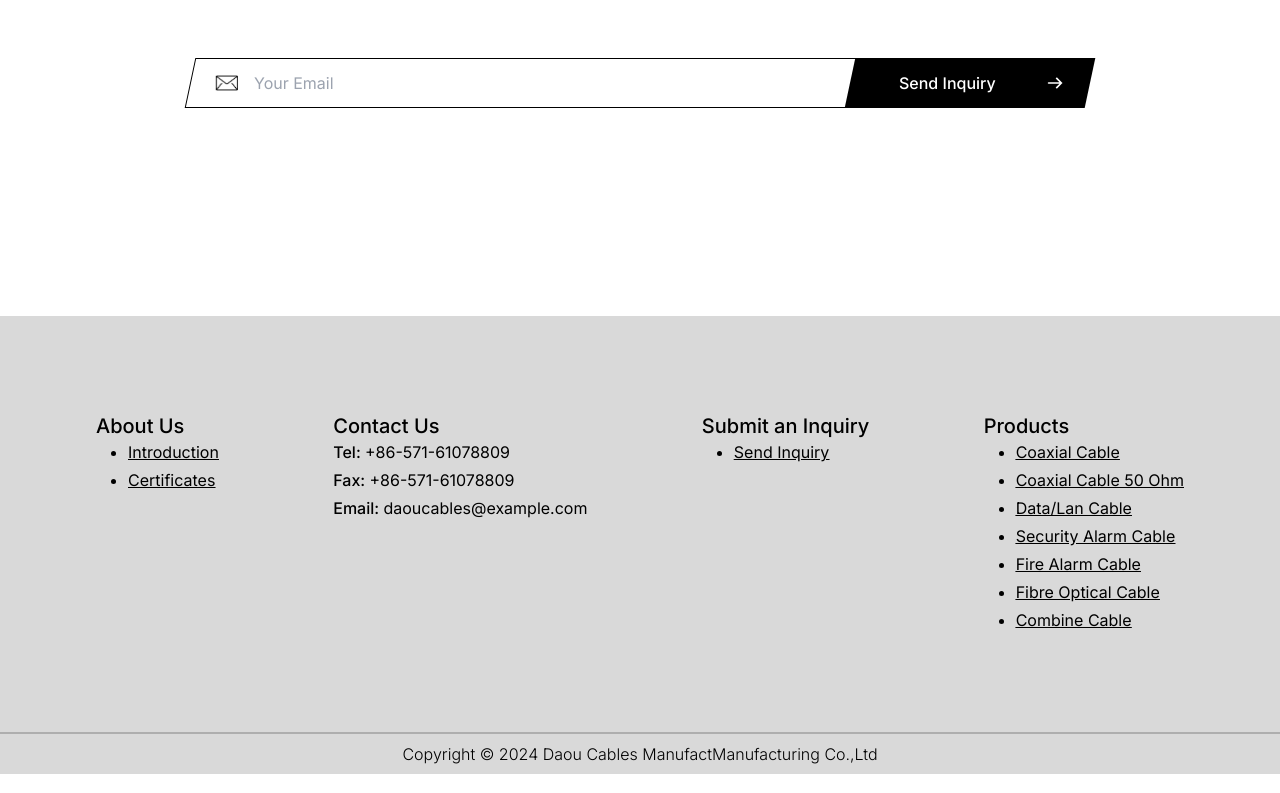
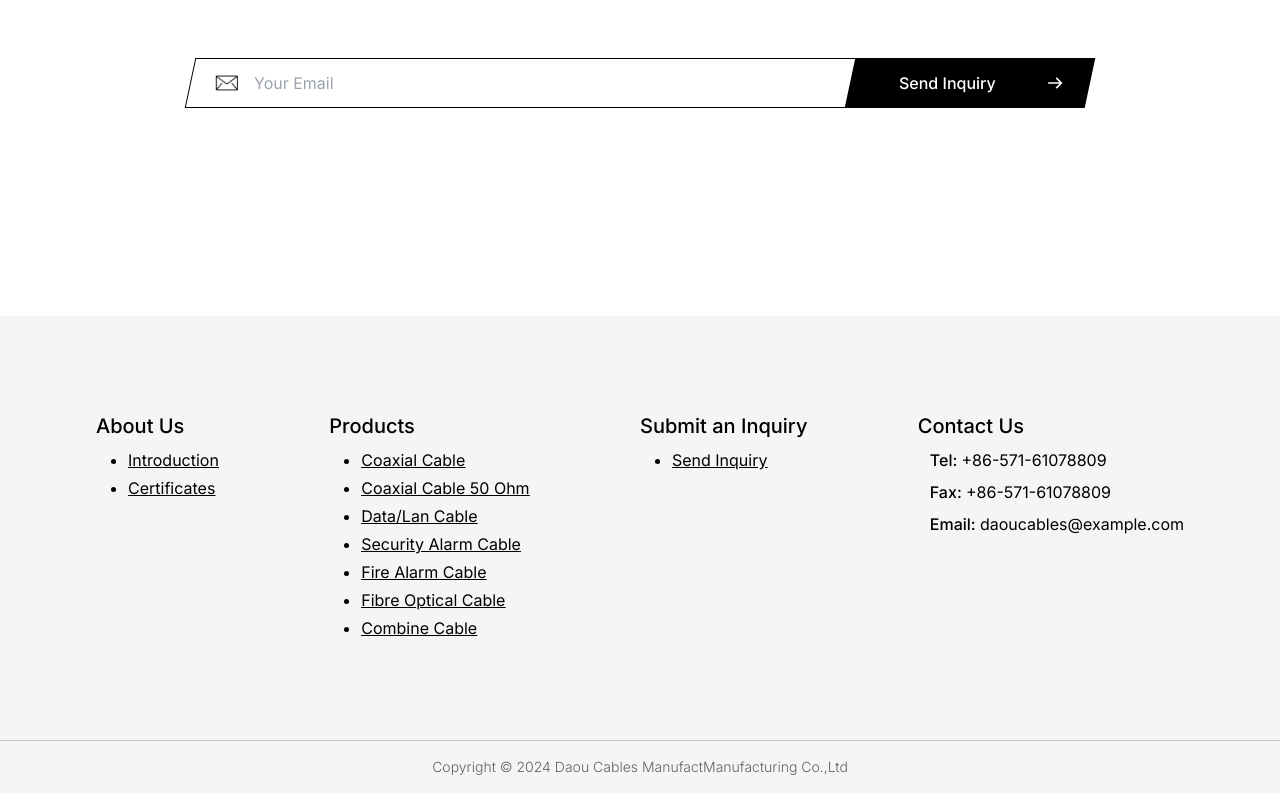
Before and after one commit to Daou-Cables/Daou-Cables-Frontend, a Next.js app: page / in a window 1280 px wide. Shown: the part 3300-4093 px from the top of the page. Built offline with nearby package versions, Linux system fonts and the light colour scheme; no server answers.

Commit message:
styling footer

```diff
--- a/app/ui/Footer/BottomFooter.tsx
+++ b/app/ui/Footer/BottomFooter.tsx
@@ -3,11 +3,11 @@ import React from "react";
 type Props = {};
 
 export default function BottomFooter({}: Props) {
-    return (
-        <div className="border-t-2 border-black border-opacity-20 p-2 w-full flex items-center justify-center">
-            <span className="text-black font-light text-xs sm:text-base">
-                Copyright © 2024 Daou Cables ManufactManufacturing Co.,Ltd
-            </span>
-        </div>
-    );
+  return (
+    <div className="border-t-[1px] border-black border-opacity-20 py-4 w-full flex items-center justify-center">
+      <span className="text-black font-light text-sm opacity-60">
+        Copyright © 2024 Daou Cables ManufactManufacturing Co.,Ltd
+      </span>
+    </div>
+  );
 }
--- a/app/ui/Footer/Footer.tsx
+++ b/app/ui/Footer/Footer.tsx
@@ -4,7 +4,7 @@ import BottomFooter from "./BottomFooter";
 
 export default function Footer() {
   return (
-    <div className="bg-[#D9D9D9]">
+    <div className="bg-[#F5F5F5]">
       <FooterTop />
       <BottomFooter />
     </div>
--- a/app/ui/Footer/FooterTop.tsx
+++ b/app/ui/Footer/FooterTop.tsx
@@ -3,11 +3,11 @@ import Link from "next/link";
 
 export default function FooterTop() {
   return (
-    <div className="p-4 md:p-24 flex flex-row md:flex-row justify-center space-y-4 md:space-y-0 md:space-x-12">
-      <div className="flex md:justify-between w-full flex-col md:flex-row">
+    <div className="p-4  md:p-24 flex flex-row md:flex-row justify-center space-y-4 md:space-y-0 md:space-x-12">
+      <div className="max-w-[1300px] mx-auto flex md:justify-between w-full flex-col md:flex-row">
         <div>
           <span className="font-medium text-l sm:text-xl mb-1">About Us</span>
-          <ul className="pl-8 list-disc">
+          <ul className="pl-8 mt-2 list-disc">
             {aboutUs.map((item) => (
               <li
                 key={item.title}
@@ -18,38 +18,9 @@ export default function FooterTop() {
             ))}
           </ul>
         </div>
-
-        <div className="mt-16 md:mt-0">
-          <span className="font-medium text-l sm:text-xl mb-8">Contact Us</span>
-          <ul>
-            {contactUs.map((item) => (
-              <li key={item.key} className="text-xs sm:text-base mb-1">
-                <span className="font-medium">{item.key}: </span>
-                <span>{item.value}</span>
-              </li>
-            ))}
-          </ul>
-        </div>
-
-        <div>
-          <span className="font-medium text-base sm:text-xl mb-1">
-            Submit an Inquiry
-          </span>
-          <ul className="pl-8 list-disc">
-            {submitAnInquiry.map((item) => (
-              <li
-                key={item.title}
-                className="underline text-xs sm:text-base mb-1"
-              >
-                <Link href={item.href}>{item.title}</Link>
-              </li>
-            ))}
-          </ul>
-        </div>
-
         <div>
           <span className="font-medium text-l sm:text-xl mb-1">Products</span>
-          <ul className="pl-8 list-disc">
+          <ul className="pl-8 mt-2 list-disc">
             {products.map((item) => (
               <li
                 key={item.title}
@@ -61,6 +32,32 @@ export default function FooterTop() {
           </ul>
         </div>
 
+        <div>
+          <span className="font-medium text-base sm:text-xl mb-1">
+            Submit an Inquiry
+          </span>
+          <ul className="pl-8 mt-2 list-disc">
+            {submitAnInquiry.map((item) => (
+              <li
+                key={item.title}
+                className="underline text-xs sm:text-base mb-1"
+              >
+                <Link href={item.href}>{item.title}</Link>
+              </li>
+            ))}
+          </ul>
+        </div>
+        <div className="mt-16 md:mt-0">
+          <span className="font-medium text-l sm:text-xl mb-8">Contact Us</span>
+          <ul>
+            {contactUs.map((item) => (
+              <li key={item.key} className="text-xs ml-3 mt-2 sm:text-base mb-1">
+                <span className="font-medium">{item.key}: </span>
+                <span>{item.value}</span>
+              </li>
+            ))}
+          </ul>
+        </div>
       </div>
     </div>
   );
```
